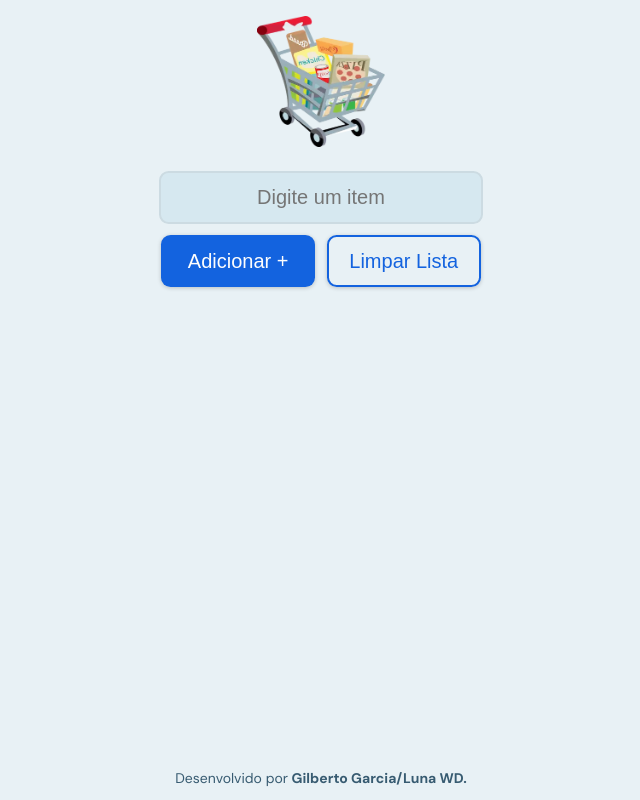
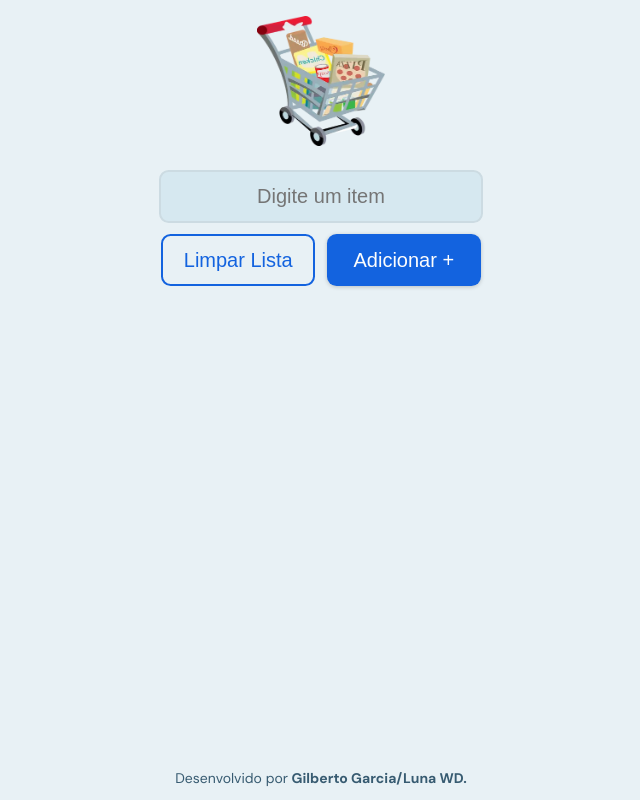
Before and after one commit to gilbertogjn/add-to-cart-local, a plain HTML site: page index.html in a window 1280 px wide. Shown: the whole page, without its empty margins (319-959 px from the left). Drawn offline with Linux system fonts and the light colour scheme.

Commit message:
Update 03-04-2023
Update favicon and minor UI changes.

```diff
--- a/index.css
+++ b/index.css
@@ -45,7 +45,8 @@ footer a {
 }
 
 #logo {
-    width: 8rem;
+    width: 128px;
+    height: 130px;
     margin-bottom: 1.5rem;
 }
 
@@ -101,7 +102,6 @@ input[type="text"]:focus {
     font-size: 20px;
     transition: all 0.2s;
     margin-bottom: 1.5rem;
-    box-shadow: 0px 1px 4px rgba(0, 0, 0, 0.2);
 }
 
 #clear-button:hover {
--- a/index.html
+++ b/index.html
@@ -4,6 +4,7 @@
 <head>
     <meta charset="UTF-8">
     <meta http-equiv="X-UA-Compatible" content="IE=edge">
+    <meta name="description" content="Aplicativo PWA de lista de compras.">
     <meta name="viewport" content="width=device-width, initial-scale=1.0">
     <meta name="theme-color" content="#e8f1f5">
     <title>Lista de Compras</title>
@@ -25,8 +26,8 @@
         <img id="logo" src="img/shopping-cart.webp" alt="Shopping Cart">
         <input type="text" id="input-field" placeholder="Digite um item">
         <div id="buttons">
+            <button id="clear-button">Limpar Lista</button>
             <button id="add-button">Adicionar +</button>
-            <button id="clear-button">Limpar Lista</button>
         </div>
         <ul id="shopping-list"></ul>
     </main>
```
Also changed, not shown: index.js (+0 -26 lines), img/favicon/android-chrome-192x192.png, img/favicon/android-chrome-512x512.png, img/favicon/apple-touch-icon.png, img/favicon/favicon-16x16.png, img/favicon/favicon-32x32.png, img/favicon/favicon.ico, site.webmanifest.
